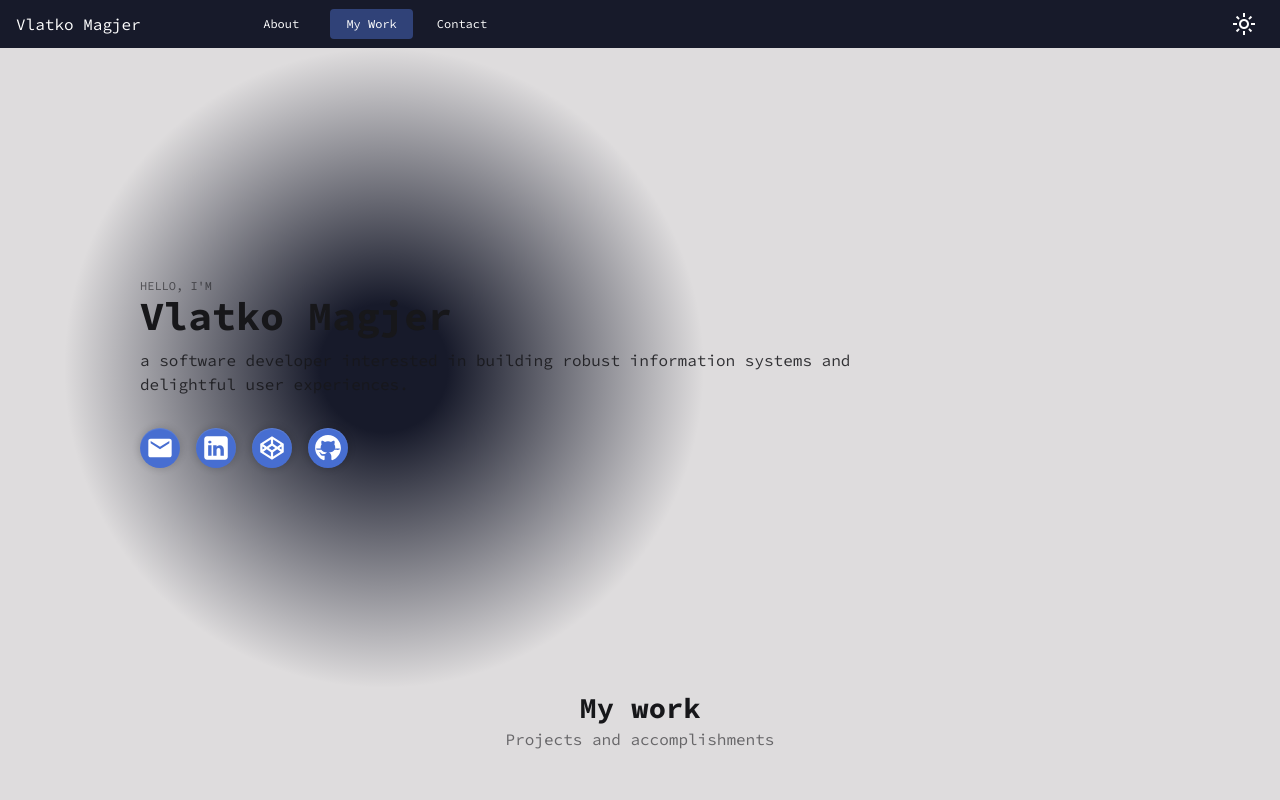
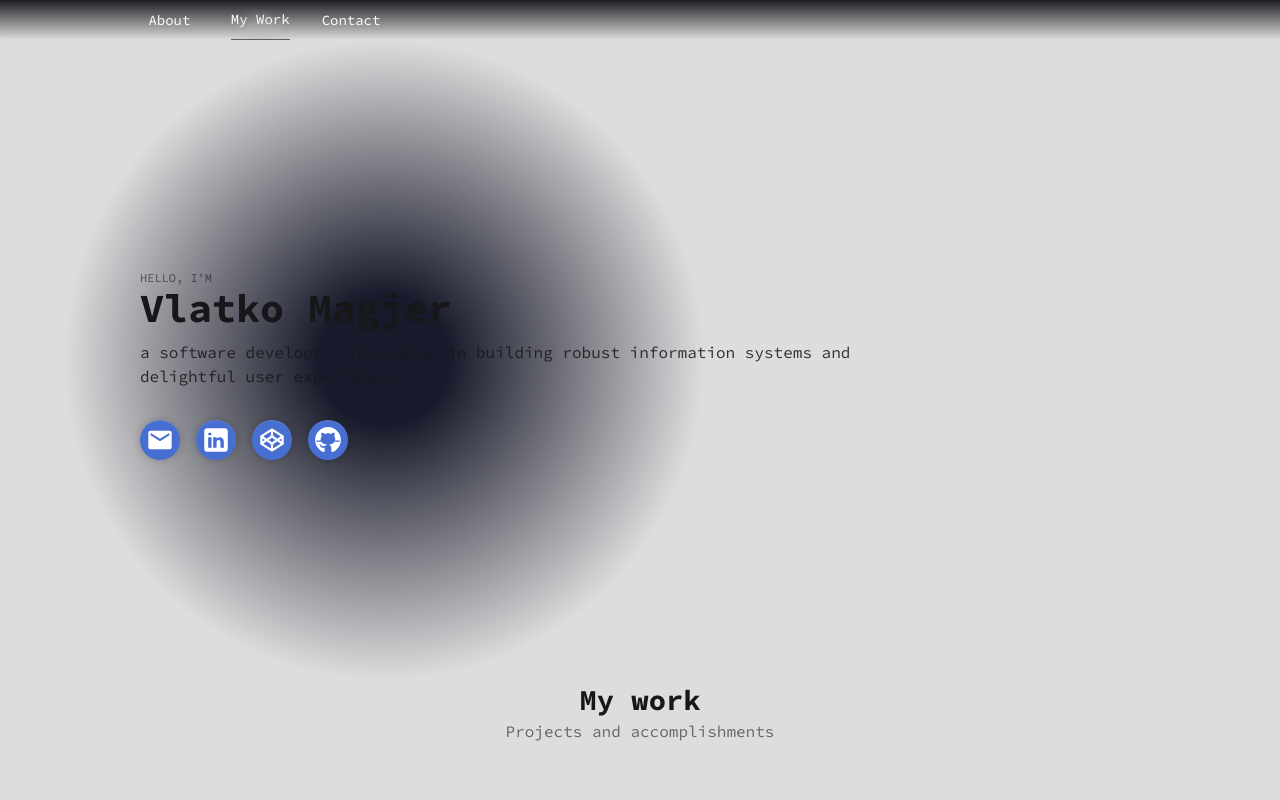
Before and after one commit to vmagjer/my-portfolio, a React (Vite) app: page / in a window 1280 px wide. Shown: the top 800 px of the page. Built offline with nearby package versions, Linux system fonts and the light colour scheme.

Commit message:
redesign navbar and disable theme switch

```diff
--- a/src/components/layout/NavBar.tsx
+++ b/src/components/layout/NavBar.tsx
@@ -1,4 +1,5 @@
-import ThemeSwitch from '../../features/theme/ThemeSwitch'
+// import ThemeSwitch from '../../features/theme/ThemeSwitch'
+
 import styled from 'styled-components'
 import useActiveSection from '../../utils/useActiveSection'
 import { useMemo } from 'react'
@@ -18,10 +19,8 @@ export default function NavBar({ items }: NavBarProps) {
 
   return (
     <Root>
-      <LeftContainer>Vlatko Magjer</LeftContainer>
-      <RightContainer>
-        <ThemeSwitch />
-      </RightContainer>
+      <LeftContainer></LeftContainer>
+      <RightContainer>{/* <ThemeSwitch /> */}</RightContainer>
       <CenterContainer>
         <NavList>
           {items.map((item) => (
@@ -45,27 +44,29 @@ const Root = styled.div`
   left: 0;
   right: 0;
   z-index: 1000;
-  padding: 8px 16px;
+  padding: 0px 16px;
 
-  background: var(--shell-surface);
+  background: rgba(0, 0, 0, 0.3);
+  background: linear-gradient(to bottom, var(--neutral-200), transparent);
+  backdrop-filter: blur(16px);
   color: var(--shell-text);
 
   /* box-shadow: 0 4px 4px rgba(0, 0, 0, 0.1); */
   display: flex;
-  gap: 8px;
+  gap: 0px;
   flex-wrap: wrap;
 
-  @media (min-width: 1100px) {
+  /* @media (min-width: 1100px) { */
     top: 0px;
     flex-direction: row;
     justify-content: space-between;
-  }
+  /* } */
 `
 
 const CenterContainer = styled.div`
-  flex-basis: 800px;
-  max-width: 800px;
-
+  height: 40px;
+  flex-basis: 1000px;
+  max-width: 1000px;
 
   @media (min-width: 1100px) {
     order: 2;
@@ -76,70 +77,101 @@ const NavList = styled.div`
   height: 100%;
 
   display: flex;
-  align-items: center;
-  gap: 8px;
+  gap: 32px;
 
-
-  @media (min-width: 1100px) {
-    display: inline-grid;
-    grid-template-columns: repeat(5, 1fr);
-  }
+  display: inline-grid;
+  grid-template-columns: repeat(3, 1fr);
 `
 
 const NavItem = styled.button`
-  padding: 8px 12px;
+  border: none;
+  padding: 0px;
 
-  border: none;
-  border-radius: 4px;
-
-  font-size: 0.75rem;
+  font-size: 0.875rem;
   cursor: pointer;
 
-  transition: background-color 0.2s ease-in-out, color 0.2s ease-in-out;
+  transition: background 0.2s ease-in-out, color 0.2s ease-in-out;
 
   color: var(--color-button-default-text);
-  background: var(--color-button-default-bg);
+  background: transparent;
 
-  &:hover, &:focus {
+  position: relative;
+  &::before {
+    content: '';
+    position: absolute;
+    top: 0;
+    left: 50%;
+    transform: translateX(-50%);
+
+    width: 150%;
+    height: 100%;
+    background: radial-gradient(
+      circle farthest-side at 50% 100%,
+      var(--neutral-800) 0%,
+      transparent 70%
+    );
+
+    transition: opacity 500ms ease;
+    opacity: 0;
+  }
+
+  &:hover {
     color: var(--color-button-hover-text);
-    background: var(--color-button-hover-bg);
+    /* background: radial-gradient(
+      circle at bottom,
+      var(--color-button-hover-bg) 0%,
+      transparent 70%
+    ); */
+    border-bottom: 1px solid var(--neutral-500);
+    &::before {
+      opacity: 0.3;
+    }
   }
 
   &:active {
     color: var(--color-button-active-text);
-    background: var(--color-button-active-bg);
+    /* background: radial-gradient(
+      circle,
+      var(--color-button-active-bg) 0%,
+      transparent 70%
+    ); */
+
+    border-bottom: 1px solid var(--neutral-400);
+    &::before {
+      opacity: 0.5;
+    }
   }
 
   &[data-active='true'] {
     color: var(--color-button-active-text);
-    background: var(--color-button-active-bg);
+    /* background: radial-gradient(
+      circle at bottom,
+      var(--color-button-active-bg) 0%,
+      transparent 70%
+    ); */
 
-    &:hover {
-      color: var(--color-button-active-text);
-      background: var(--color-button-active-bg);
+    border-bottom: 1px solid var(--neutral-500);
+    &::before {
+      opacity: 0.5;
     }
-  }
-
-  @media (min-width: 1100px) {
-    padding: 8px 16px;
   }
 `
 const LeftContainer = styled.div`
+  /* height: 40px; */
   flex: 1;
   display: flex;
   align-items: center;
-  height: 32px;
 
   @media (min-width: 1100px) {
     order: 1;
   }
 `
 const RightContainer = styled.div`
+  /* height: 40px; */
   flex: 1;
   display: flex;
   align-items: center;
   justify-content: end;
-  height: 32px;
 
   @media (min-width: 1100px) {
     order: 3;
```
